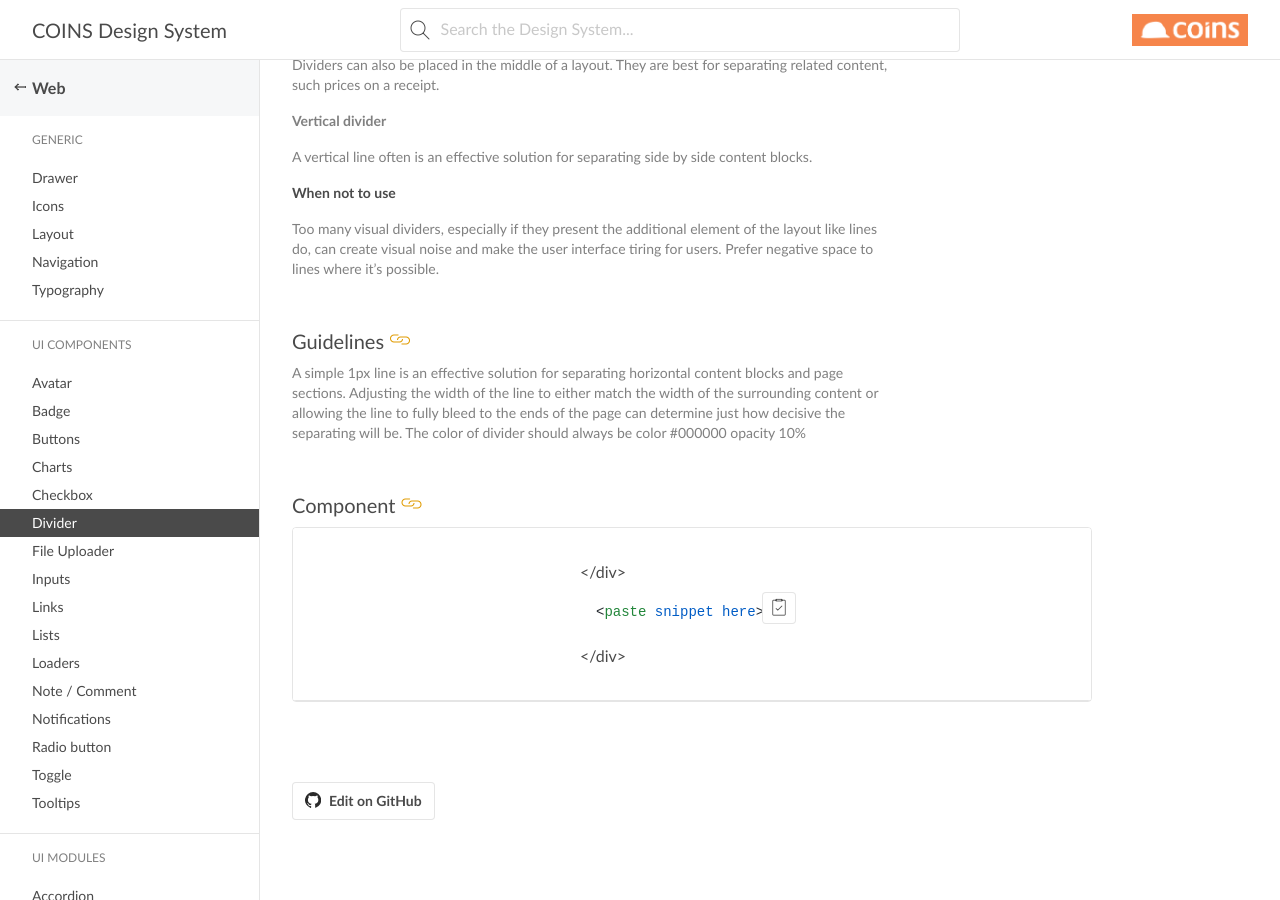
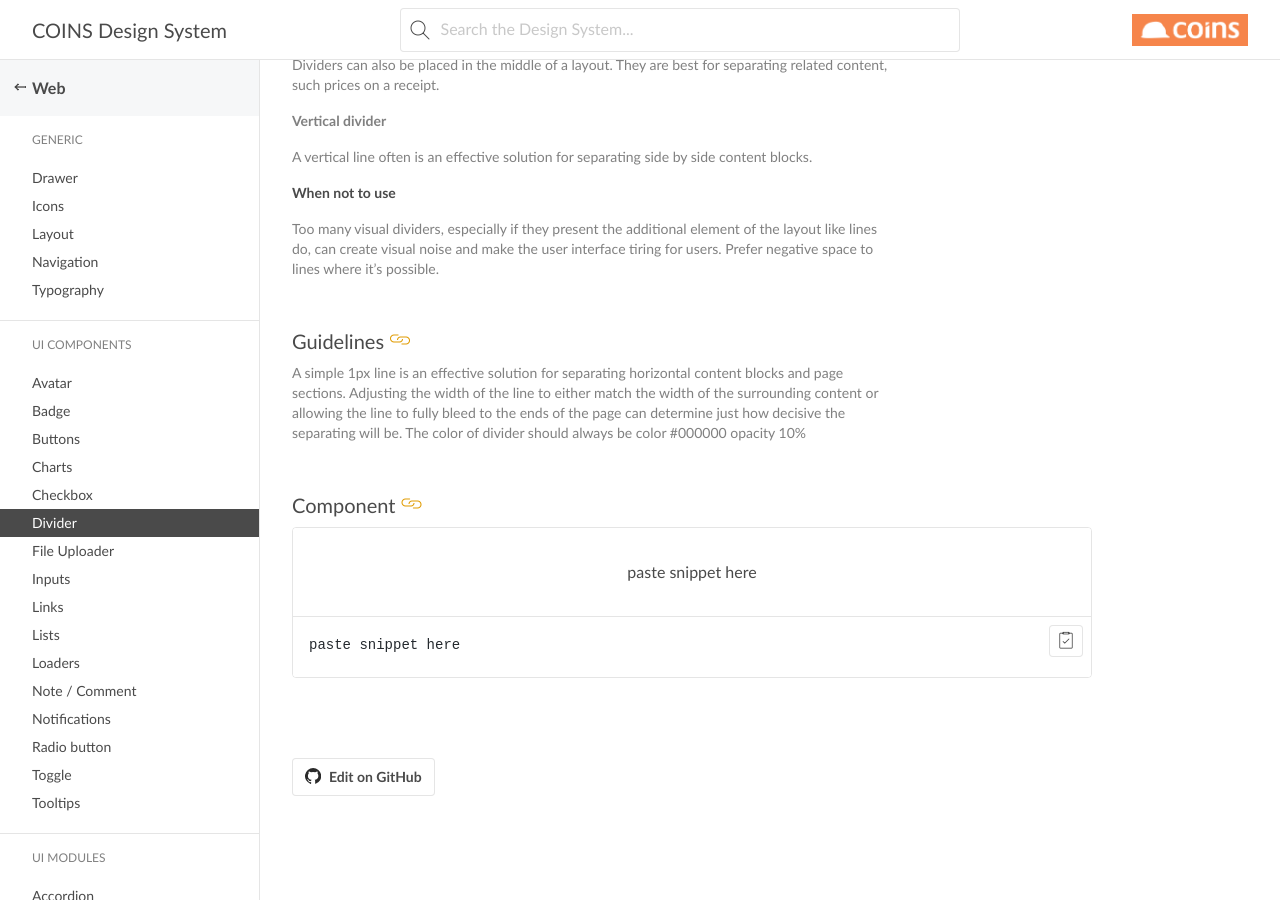
Before and after one commit to COINS-Naz/coins-design-system, a Jekyll site: the page built from _posts/web/ui-components/2021-04-22-divider.md, in a window 1280 px wide and 900 px high, scrolled down 550 px. Built offline with Jekyll 4.4.1, drawn with Linux system fonts in a browser that asks for light colours; nearby versions of some CDN libraries; some web fonts are replaced.

Commit message:
Update 2021-04-22-divider.md

```diff
--- a/_posts/web/ui-components/2021-04-22-divider.md
+++ b/_posts/web/ui-components/2021-04-22-divider.md
@@ -39,5 +39,5 @@ The color of divider should always be color #000000 opacity 10%
 ## Component
 
 {% include snippet.html code='
-<paste snippet here>
+paste snippet here
 ' %}
```
